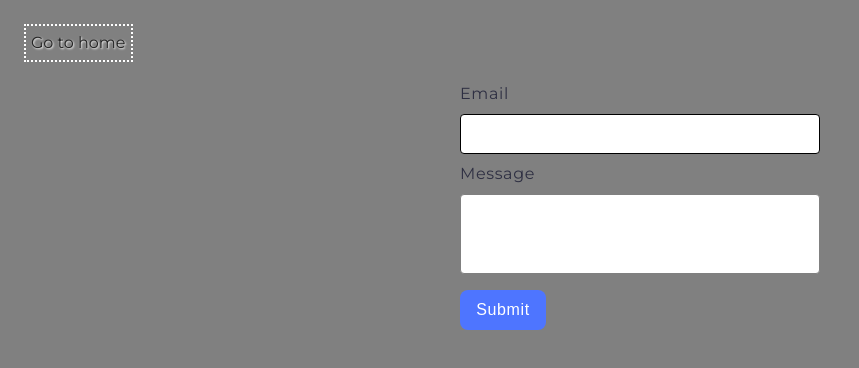
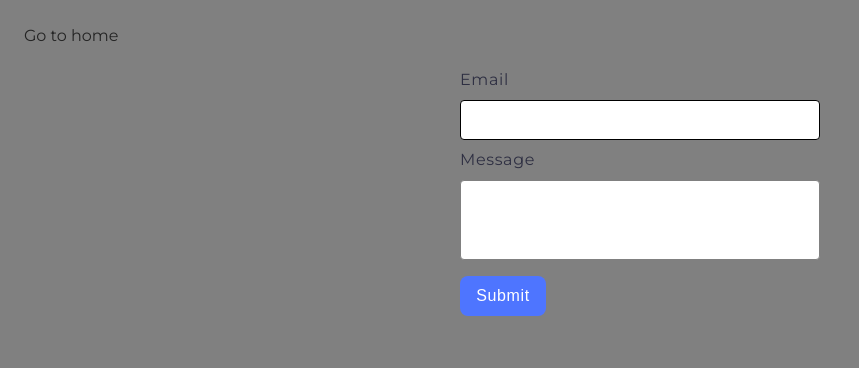
Before and after one commit to TatiYas/goit-js-hw-09, a website built with Vite: page src/2-form.html in a window 1280 px wide. Shown: the whole page, without its empty margins (0-859 px from the left). Built offline with nearby package versions, Linux system fonts and the light colour scheme.

Commit message:
Update_7

```diff
--- a/src/css/styles.css
+++ b/src/css/styles.css
@@ -38,7 +38,7 @@
   }
 
 
-.to-home-link {
+/*.to-home-link {
   display: inline-block;
   border: 2px dotted #fff;
   padding: 5px;
@@ -50,7 +50,7 @@
   transform: scale(1.04);
   text-shadow: 2px 2px 3px white;
   transition-duration: 100ms;
-}
+}*/
 
 .list {
   text-align: center;
```
